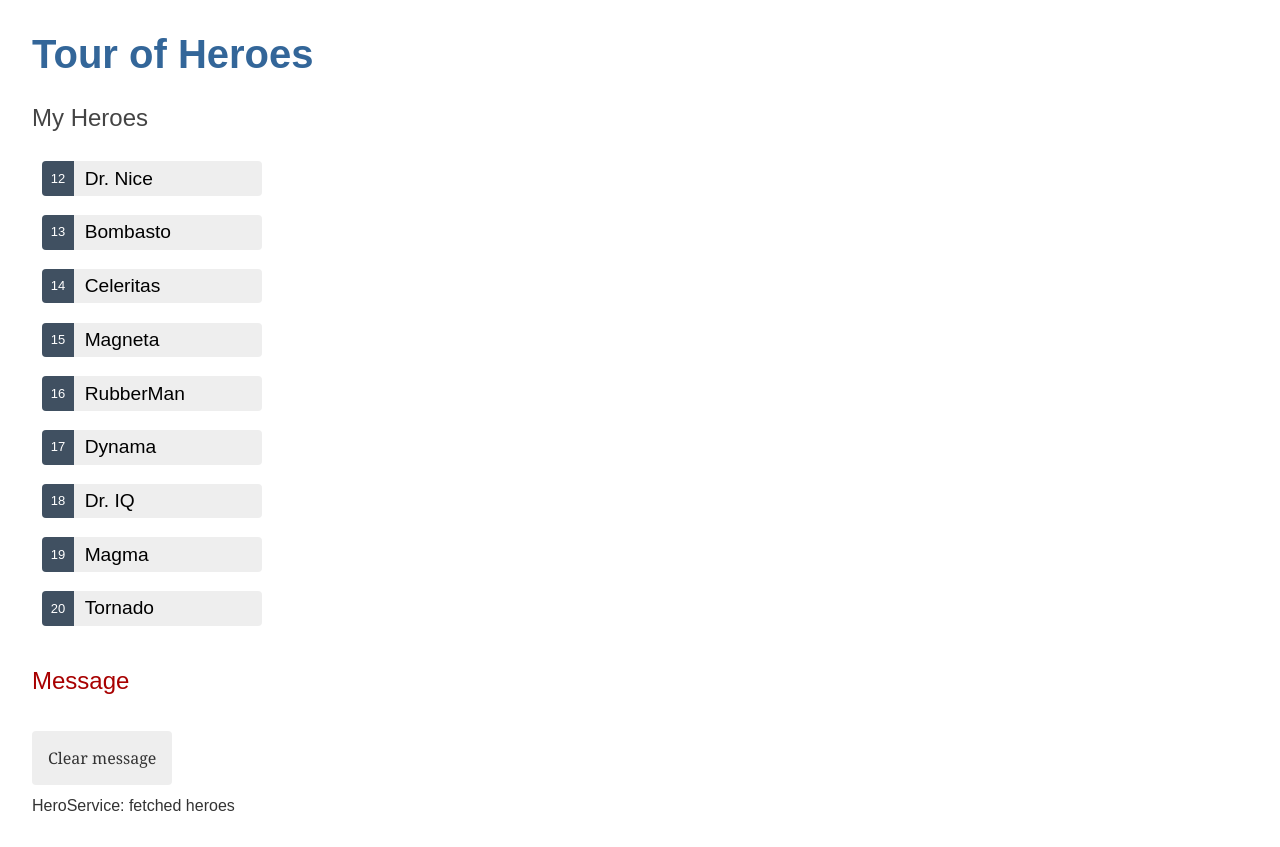
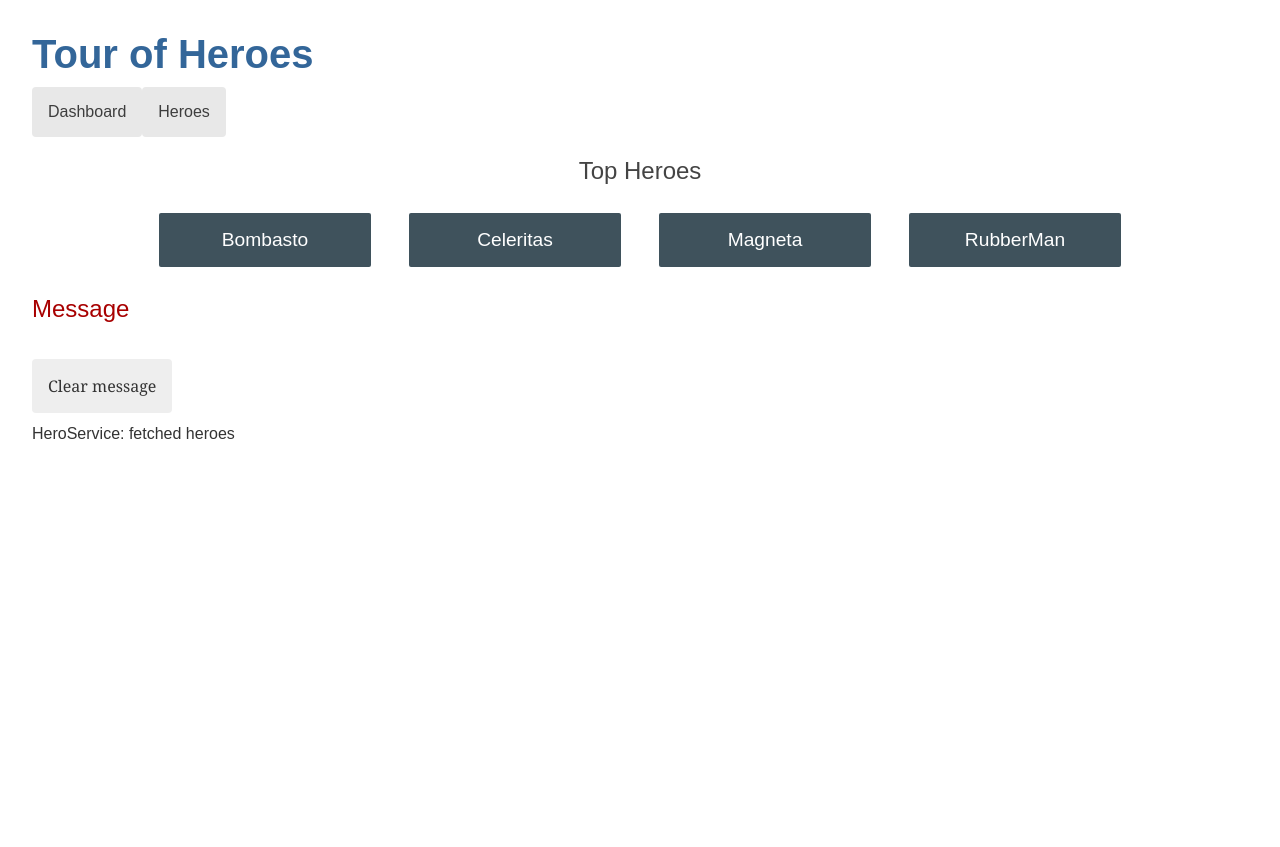
Before and after one commit to wzc520pyfm/learn-tour-of-heroes, an Angular app: page /dashboard in a window 1280 px wide. Before the commit this address led to /. After the commit the page ends 800 px from the top, so only its background shows below. Built offline with nearby package versions, Linux system fonts and the light colour scheme.

Commit message:
feat: add dashboard component and refactor router

```diff
--- a/src/app/app-routing.module.ts
+++ b/src/app/app-routing.module.ts
@@ -1,7 +1,16 @@
 import { NgModule } from '@angular/core';
 import { RouterModule, Routes } from '@angular/router';
+import { HeroesComponent } from './heroes/heroes.component';
+import { DashboardComponent } from './dashboard/dashboard.component';
+import { HeroDetailComponent } from './hero-detail/hero-detail.component';
 
-const routes: Routes = [];
+const routes: Routes = [
+  // pathMatch: 'full' means that the URL must be an exact match to the path
+  { path: '', redirectTo: '/dashboard', pathMatch: 'full' },
+  { path: 'dashboard', component: DashboardComponent },
+  { path: 'heroes', component: HeroesComponent },
+  { path: 'detail/:id', component: HeroDetailComponent }
+];
 
 @NgModule({
   imports: [RouterModule.forRoot(routes)],
--- a/src/app/app.component.html
+++ b/src/app/app.component.html
@@ -1,3 +1,9 @@
 <h1>{{title}}</h1>
-<app-heroes></app-heroes>
+<nav>
+  <!-- routerLink是RouterModule的一个公共指令 -->
+  <a routerLink="/dashboard">Dashboard</a>
+  <a routerLink="/heroes">Heroes</a>
+</nav>
+<!-- 路由占位符 -->
+<router-outlet></router-outlet>
 <app-messages></app-messages>
--- a/src/app/app.component.sass
+++ b/src/app/app.component.sass
@@ -0,0 +1,19 @@
+/* AppComponent's private CSS styles */
+h1
+  margin-bottom: 0
+
+nav a
+  padding: 1rem
+  text-decoration: none
+  margin-top: 10px
+  display: inline-block
+  background-color: #e8e8e8
+  color: #3d3d3d
+  border-radius: 4px
+
+nav a:hover
+  color: white
+  background-color: #42545C
+
+nav a:active
+  background-color: black
--- a/src/app/app.module.ts
+++ b/src/app/app.module.ts
@@ -7,13 +7,15 @@
 import { HeroesComponent } from './heroes/heroes.component';
 import { HeroDetailComponent } from './hero-detail/hero-detail.component';
 import { MessagesComponent } from './messages/messages.component';
+import { DashboardComponent } from './dashboard/dashboard.component';
 
 @NgModule({
   declarations: [
     AppComponent,
     HeroesComponent,
     HeroDetailComponent,
-    MessagesComponent
+    MessagesComponent,
+    DashboardComponent
   ],
   imports: [
     BrowserModule,
--- /dev/null
+++ b/src/app/dashboard/dashboard.component.html
@@ -0,0 +1,6 @@
+<h2>Top Heroes</h2>
+<div class="heroes-menu">
+  <a *ngFor="let hero of heroes" routerLink="/detail/{{hero.id}}">
+    {{hero.name}}
+  </a>
+</div>
--- /dev/null
+++ b/src/app/dashboard/dashboard.component.sass
@@ -0,0 +1,44 @@
+/* DashboardComponent's private CSS styles */
+
+h2
+  text-align: center
+
+.heroes-menu
+  padding: 0
+  margin: auto
+  max-width: 1000px
+
+  /* flexbox */
+  display: flex
+  flex-direction: row
+  flex-wrap: wrap
+  justify-content: space-around
+  align-content: flex-start
+  align-items: flex-start
+
+a
+  background-color: #3f525c
+  border-radius: 2px
+  padding: 1rem
+  font-size: 1.2rem
+  text-decoration: none
+  display: inline-block
+  color: #fff
+  text-align: center
+  width: 100%
+  min-width: 70px
+  margin: .5rem auto
+  box-sizing: border-box
+
+  /* flexbox */
+  order: 0
+  flex: 0 1 auto
+  align-self: auto
+
+@media (min-width: 600px)
+  a
+    width: 18%
+    box-sizing: content-box
+
+a:hover
+  background-color: #000
--- /dev/null
+++ b/src/app/dashboard/dashboard.component.ts
@@ -0,0 +1,24 @@
+import { Component, OnInit } from '@angular/core';
+import { Hero } from '../hero';
+import { HeroService } from '../hero.service';
+
+@Component({
+  selector: 'app-dashboard',
+  templateUrl: './dashboard.component.html',
+  styleUrls: ['./dashboard.component.sass']
+})
+export class DashboardComponent implements OnInit {
+
+  heroes: Hero[] = [];
+
+  constructor(private heroService: HeroService) { }
+
+  ngOnInit() {
+    this.getHeroes();
+  }
+
+  getHeroes(): void {
+    this.heroService.getHeroes()
+      .subscribe(heroes => this.heroes = heroes.slice(1, 5));
+  }
+}
--- a/src/app/heroes/heroes.component.html
+++ b/src/app/heroes/heroes.component.html
@@ -1,12 +1,8 @@
 <h2>My Heroes</h2>
 <ul class="heroes">
   <li *ngFor="let hero of heroes">
-    <button type="button" [class.selected]="hero === selectedHero" (click)="onSelect(hero)">
-      <span class="badge">{{hero.id}}</span>
-      <span class="name">{{hero.name}}</span>
-    </button>
+    <a routerLink="/detail/{{hero.id}}">
+      <span class="badge">{{hero.id}}</span> {{hero.name}}
+    </a>
   </li>
 </ul>
-
-<!-- 属性绑定语法 -->
-<app-hero-detail [hero]="selectedHero"></app-hero-detail>
--- a/src/app/heroes/heroes.component.sass
+++ b/src/app/heroes/heroes.component.sass
@@ -6,41 +6,30 @@
   width: 15em
 
   & li
-    display: flex
+    position: relative
+    cursor: pointer
 
-  & button
-    flex: 1
-    cursor: pointer
-    position: relative
-    left: 0
+  & li:hover
+    left: .1em
+
+  & a
+    color: #333
+    text-decoration: none
     background-color: #EEE
     margin: .5em
-    padding: 0
+    padding: .3em 0
+    height: 1.6em
     border-radius: 4px
-    display: flex
-    align-items: stretch
-    height: 1.8em
+    display: block
+    width: 100%
 
-  & button:hover
+  & a:hover
     color: #2c3a41
     background-color: #e6e6e6
-    left: .1em
 
-  & button:active
+  & a:active
     background-color: #525252
     color: #fafafa
-
-  & button.selected
-    background-color: black
-    color: white
-
-  & button.selected:hover
-    background-color: #505050
-    color: white
-
-  & button.selected:active
-    background-color: black
-    color: white
 
   & .badge
     display: inline-block
@@ -49,8 +38,11 @@
     padding: 0.8em 0.7em 0 0.7em
     background-color: #405061
     line-height: 1em
+    position: relative
+    left: -1px
+    top: -4px
+    height: 1.8em
+    min-width: 16px
+    text-align: right
     margin-right: .8em
     border-radius: 4px 0 0 4px
-
-  & .name
-    align-self: center
--- a/src/app/heroes/heroes.component.ts
+++ b/src/app/heroes/heroes.component.ts
@@ -2,7 +2,6 @@
 
 import { Hero } from '../hero';
 import { HeroService } from '../hero.service';
-import { MessageService } from '../message.service';
 
 @Component({
   selector: 'app-heroes',
@@ -11,7 +10,6 @@
 })
 export class HeroesComponent implements OnInit {
 
-  selectedHero?: Hero;
   hero: Hero = {
     id: 1,
     name: 'Windstorm'
@@ -19,19 +17,11 @@
 
   heroes: Hero[] = [];
 
-  constructor(
-    private heroService: HeroService,
-    private messageService: MessageService
-  ) { }
+  constructor(private heroService: HeroService) { }
 
   // 组件的生命周期函数, 可在此执行初始化操作
   ngOnInit(): void {
     this.getHeroes();
-  }
-
-  onSelect(hero: Hero): void {
-    this.selectedHero = hero;
-    this.messageService.add(`HeroesComponent: Selected hero id=${hero.id}`);
   }
 
   getHeroes(): void {
```
Also changed, not shown: 2 other files (tests, documents, lock files or other folders).
